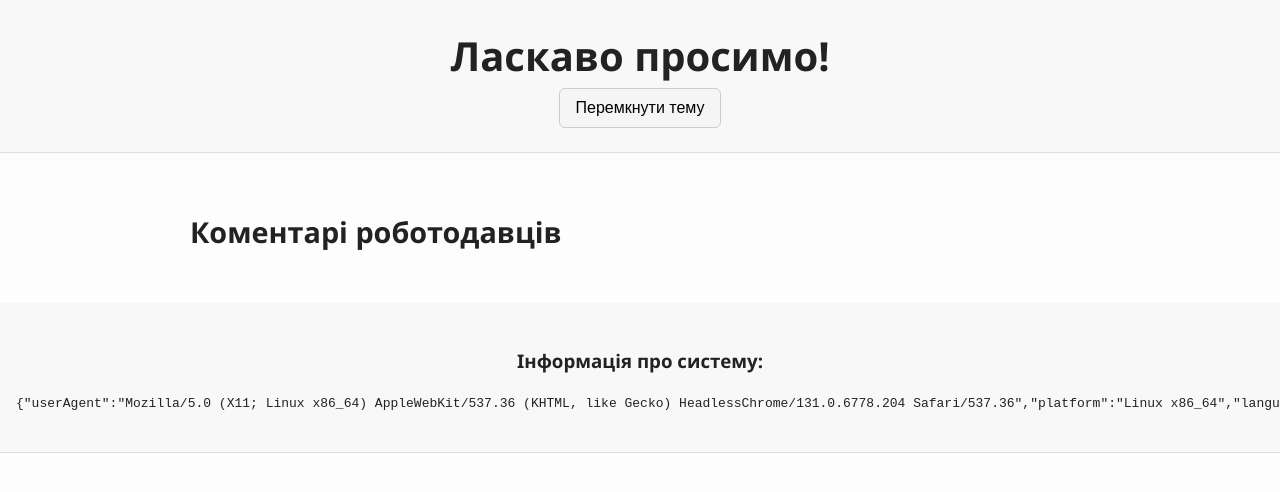
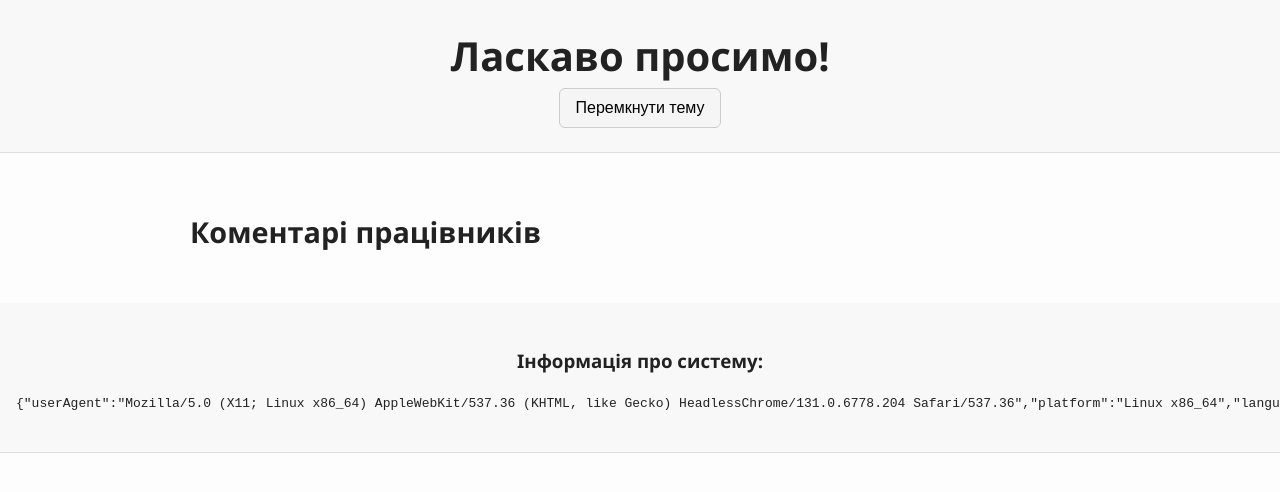
Before and after one commit to vayuprog/lab5web, a plain HTML site: page index.html in a window 1280 px wide. Shown: the top 492 px of the page. Drawn offline with Linux system fonts and the light colour scheme; no server answers.

Commit message:
Changed h2

```diff
--- a/index.html
+++ b/index.html
@@ -14,7 +14,7 @@
 
   <main>
     <section id="comments-section">
-      <h2>Коментарі роботодавців</h2>
+      <h2>Коментарі працівників</h2>
       <ul id="comments-list"></ul>
     </section>
   </main>
```
Also changed, not shown: 1 other file.
